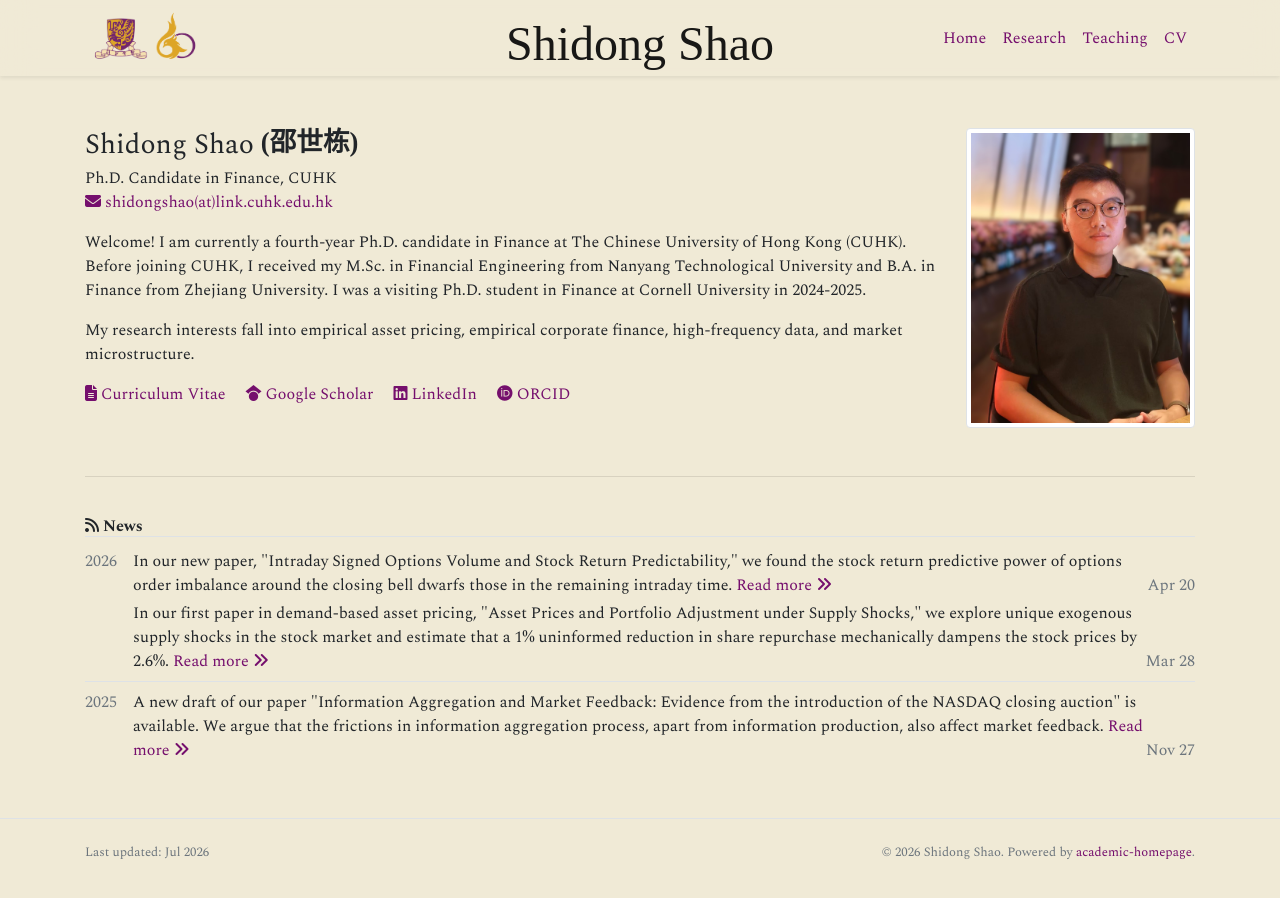
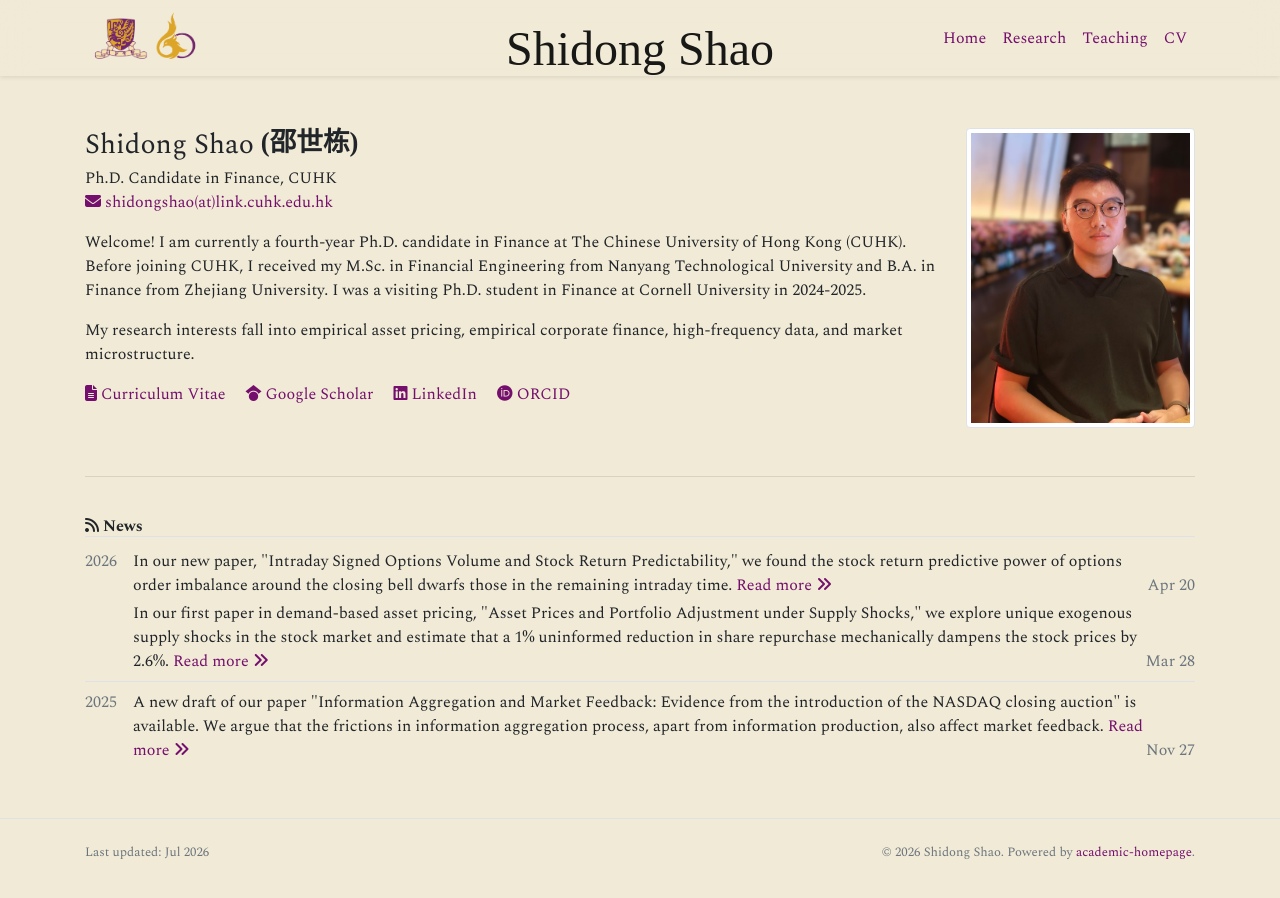
Before and after one commit to shidongshao/shidongshao.github.io, a Jekyll site: the page built from index.html, in a window 1280 px wide. Built offline with Jekyll 4.4.1, drawn with Linux system fonts in a browser that asks for light colours; nearby versions of some CDN libraries; some web fonts are replaced; a style sheet for code colours, icons or effects is not loaded.

Commit message:
Update personal website

```diff
--- a/_includes/navbar.html
+++ b/_includes/navbar.html
@@ -9,13 +9,13 @@
         <a class="navbar-brand mrs-saint-delafield-regular"
         style="
             position: absolute;
-            top: 15px;
+            top: 20px;
             left: 50%;
             transform: translateX(-50%);
             margin: 0;
             max-width: 35vw;
             overflow: hidden;
-            font-size: clamp(1.2rem, 4vw, 3rem) !important;
+            font-size: clamp(3rem, 4vw, 3rem) !important;
             line-height: 1;
             white-space: nowrap;
             text-overflow: ellipsis;
```
